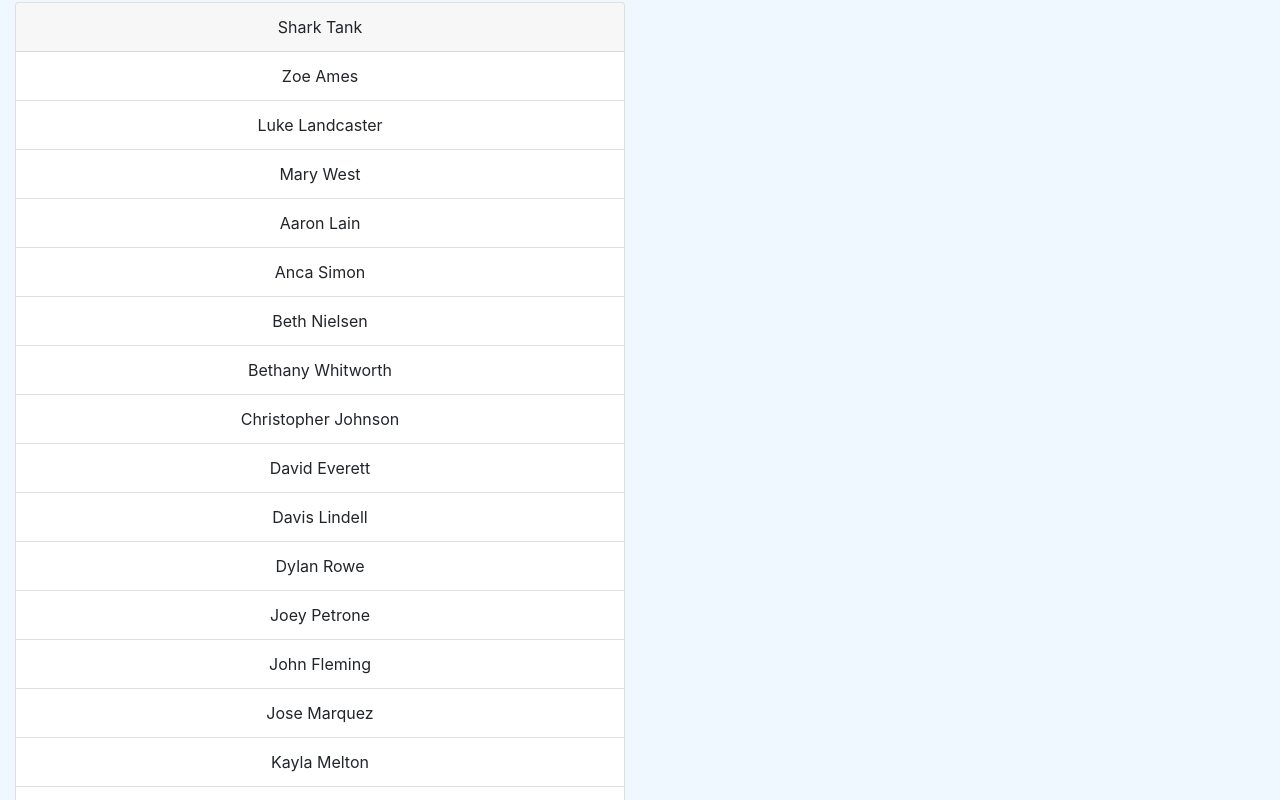
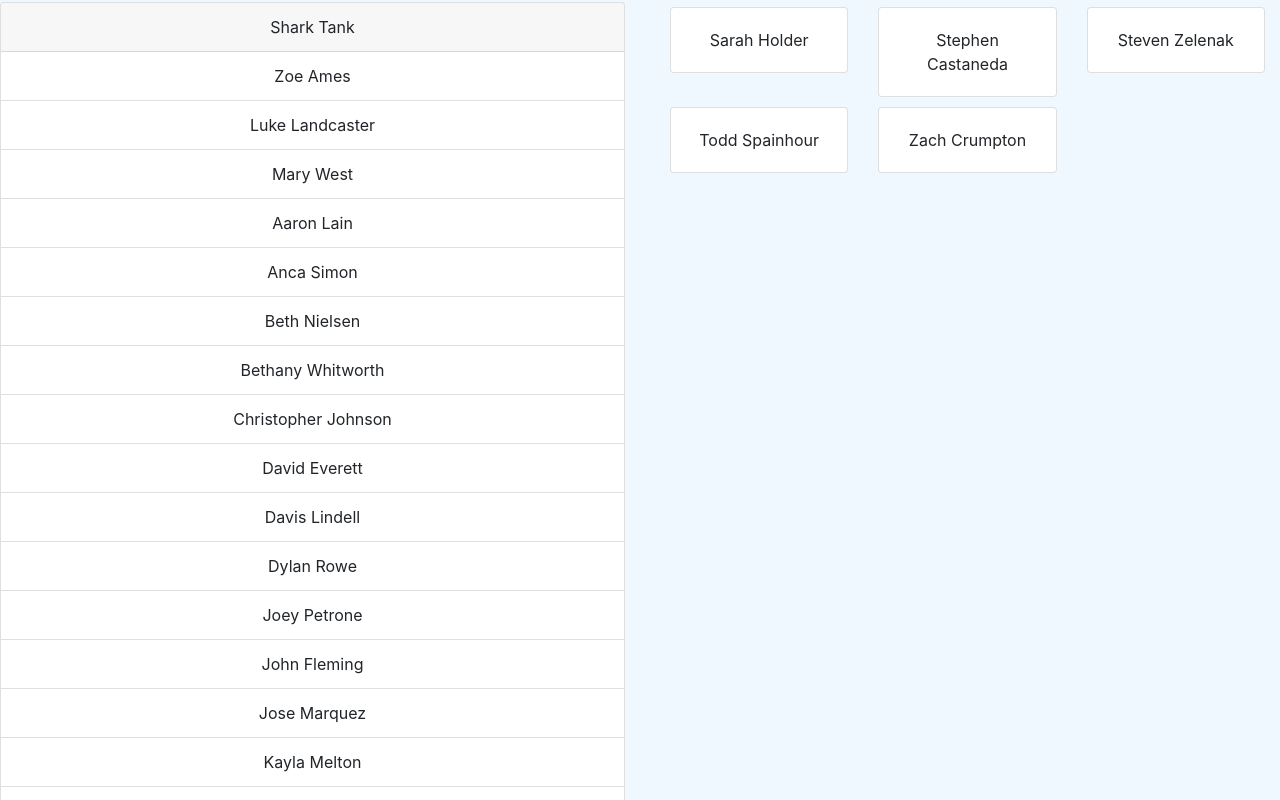
Before and after one commit to davideverett89/shark-tank, a plain HTML site: page index.html in a window 1280 px wide. Shown: the part 54-854 px from the top of the page. Drawn offline with nearby package versions, Linux system fonts and the light colour scheme.

Commit message:
Graveyard done.

```diff
--- a/index.html
+++ b/index.html
@@ -9,8 +9,13 @@
 </head>
 <body>
     <h1 class="text-center">Shark Tank</h1>
-    <div class="col-6">
-        <div id="tank"></div>
+    <div class="row">
+        <div class="col-6">
+            <div id="tank"></div>
+        </div>
+        <div class="col-6">
+            <div id="graveyard" class="d-flex flex-wrap"></div>
+        </div>
     </div>
     <script src="https://code.jquery.com/jquery-3.2.1.slim.min.js" integrity="sha384-KJ3o2DKtIkvYIK3UENzmM7KCkRr/rE9/Qpg6aAZGJwFDMVNA/GpGFF93hXpG5KkN" crossorigin="anonymous"></script>
     <script src="https://cdnjs.cloudflare.com/ajax/libs/popper.js/1.12.9/umd/popper.min.js" integrity="sha384-ApNbgh9B+Y1QKtv3Rn7W3mgPxhU9K/ScQsAP7hUibX39j7fakFPskvXusvfa0b4Q" crossorigin="anonymous"></script>
--- /dev/null
+++ b/javascripts/components/graveyard.js
@@ -0,0 +1,19 @@
+import personData from '../helpers/data/personData.js';
+import ultilities from '../helpers/ultilities.js';
+
+const buildGraveyard = () => {
+    const persons = personData.getDeadPersons();
+    let domString = "";
+    persons.forEach((person) => {
+        domString += '<div class="col-4 person-card">'
+        domString +=    '<div class="card text-center">';
+        domString +=        '<div class="card-body">';
+        domString +=            `${person.name}`;
+        domString +=        '</div>';
+        domString +=    '</div>';
+        domString += '</div>';
+    })
+    ultilities.printToDom("graveyard", domString);
+}
+
+export default { buildGraveyard };
--- a/javascripts/helpers/data/personData.js
+++ b/javascripts/helpers/data/personData.js
@@ -107,22 +107,22 @@ const persons = [
     {
         id: 'person21',
         name: 'Sarah Holder',
-        isDead: false
+        isDead: true
     },
     {
         id: 'person22',
         name: 'Stephen Castaneda',
-        isDead: false
+        isDead: true
     },
     {
         id: 'person23',
         name: 'Steven Zelenak',
-        isDead: false
+        isDead: true
     },
     {
         id: 'person24',
         name: 'Todd Spainhour',
-        isDead: false
+        isDead: true
     },
     {
         id: 'person25',
@@ -135,4 +135,8 @@ const getLivePersons = () => {
     return persons.filter((person) => person.isDead === false);
 }
 
-export default { getLivePersons };
+const getDeadPersons = () => {
+    return persons.filter((person) => person.isDead);
+}
+
+export default { getLivePersons, getDeadPersons };
--- a/javascripts/main.js
+++ b/javascripts/main.js
@@ -1,7 +1,9 @@
 import tank from '../javascripts/components/tank.js';
+import graveyard from '../javascripts/components/graveyard.js';
 
 const init = () => {
     tank.tankBuilder();
+    graveyard.buildGraveyard();
 }
 
 init();
--- a/styles/main.css
+++ b/styles/main.css
@@ -2,6 +2,6 @@ body {
     background-color: aliceblue;
 }
 
-.my-card:hover {
-    filter: brightness(110%);
-}
+ .person-card {
+     margin: 5px 0;
+ }
```
